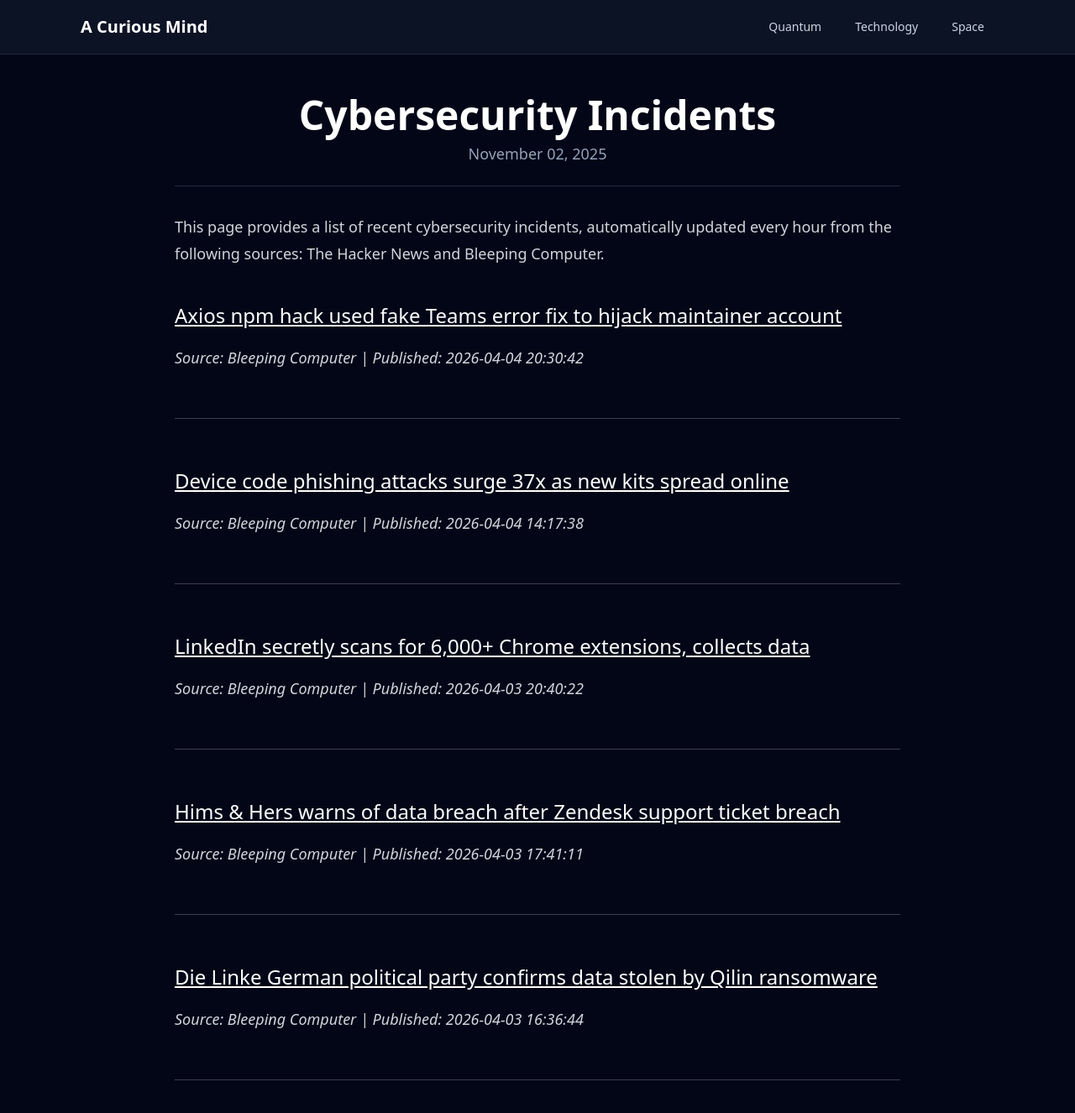
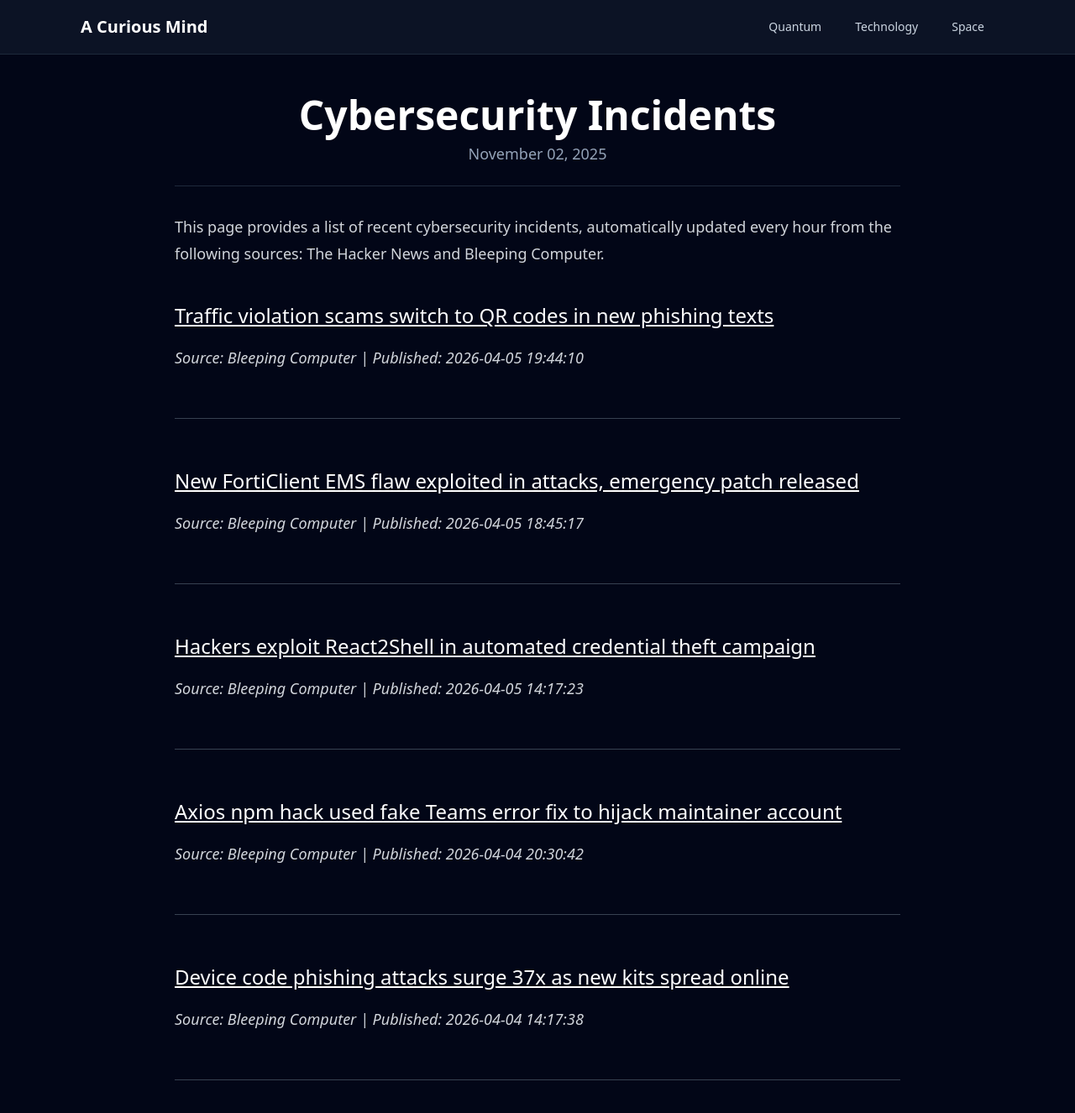
Before and after one commit to onehl7/onehl7.github.io, a Jekyll site: the page built from _posts/2025-11-02-cybersecurity-incidents.md, in a window 1280 px wide and 1400 px high. Shown: the top 1326 px of the window at 84% size. Built offline with Jekyll 4.4.1, drawn with Linux system fonts in a browser that asks for light colours; nearby versions of some CDN libraries.

Commit message:
Update news data

```diff
--- a/_data/news.json
+++ b/_data/news.json
@@ -1,4 +1,22 @@
 [
+  {
+    "source": "Bleeping Computer",
+    "title": "Traffic violation scams switch to QR codes in new phishing texts",
+    "link": "https://www.bleepingcomputer.com/news/security/traffic-violation-scams-switch-to-qr-codes-in-new-phishing-texts/",
+    "published": "2026-04-05 19:44:10"
+  },
+  {
+    "source": "Bleeping Computer",
+    "title": "New FortiClient EMS flaw exploited in attacks, emergency patch released",
+    "link": "https://www.bleepingcomputer.com/news/security/new-fortinet-forticlient-ems-flaw-cve-2026-35616-exploited-in-attacks/",
+    "published": "2026-04-05 18:45:17"
+  },
+  {
+    "source": "Bleeping Computer",
+    "title": "Hackers exploit React2Shell in automated credential theft campaign",
+    "link": "https://www.bleepingcomputer.com/news/security/hackers-exploit-react2shell-in-automated-credential-theft-campaign/",
+    "published": "2026-04-05 14:17:23"
+  },
   {
     "source": "Bleeping Computer",
     "title": "Axios npm hack used fake Teams error fix to hijack maintainer account",
@@ -10,23 +28,5 @@
     "title": "Device code phishing attacks surge 37x as new kits spread online",
     "link": "https://www.bleepingcomputer.com/news/security/device-code-phishing-attacks-surge-37x-as-new-kits-spread-online/",
     "published": "2026-04-04 14:17:38"
-  },
-  {
-    "source": "Bleeping Computer",
-    "title": "LinkedIn secretly scans for 6,000+ Chrome extensions, collects data",
-    "link": "https://www.bleepingcomputer.com/news/security/linkedin-secretly-scans-for-6-000-plus-chrome-extensions-collects-data/",
-    "published": "2026-04-03 20:40:22"
-  },
-  {
-    "source": "Bleeping Computer",
-    "title": "Hims & Hers warns of data breach after Zendesk support ticket breach",
-    "link": "https://www.bleepingcomputer.com/news/security/hims-and-hers-warns-of-data-breach-after-zendesk-support-ticket-breach/",
-    "published": "2026-04-03 17:41:11"
-  },
-  {
-    "source": "Bleeping Computer",
-    "title": "Die Linke German political party confirms data stolen by Qilin ransomware",
-    "link": "https://www.bleepingcomputer.com/news/security/die-linke-german-political-party-confirms-data-stolen-by-qilin-ransomware/",
-    "published": "2026-04-03 16:36:44"
   }
 ]
```
